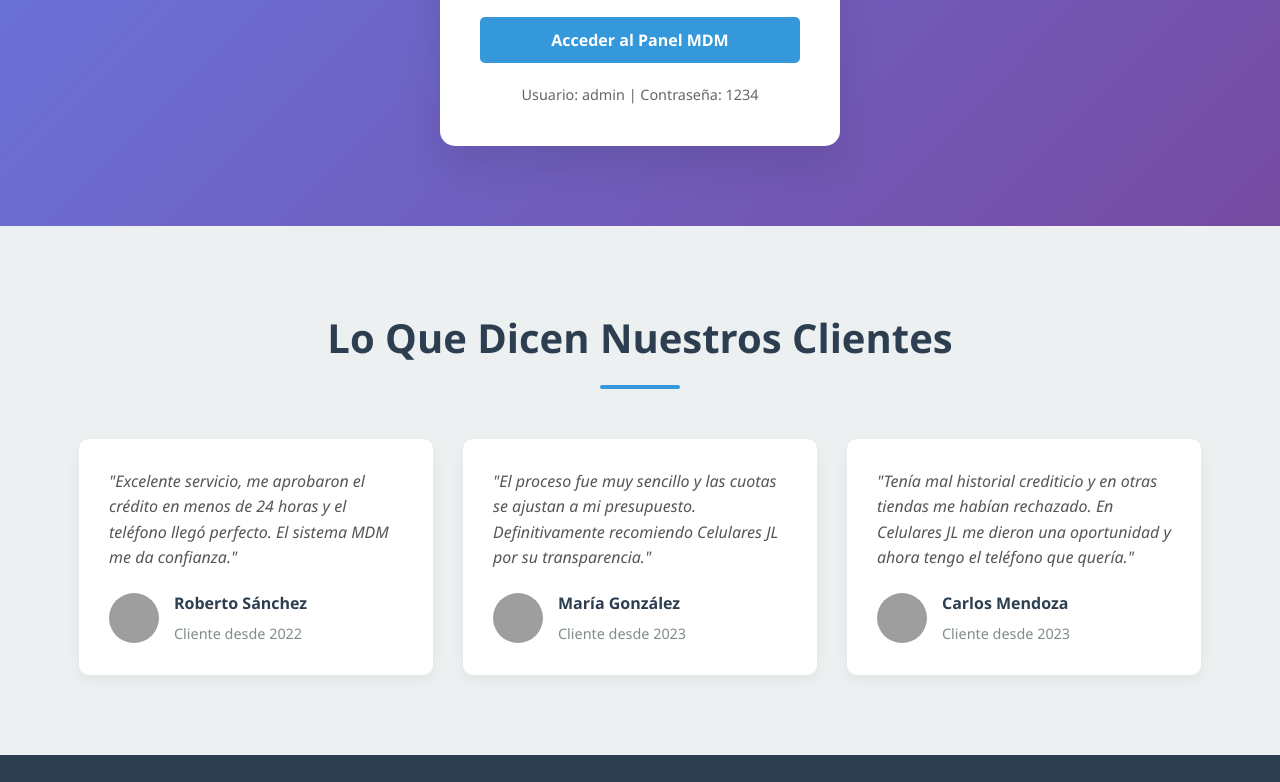
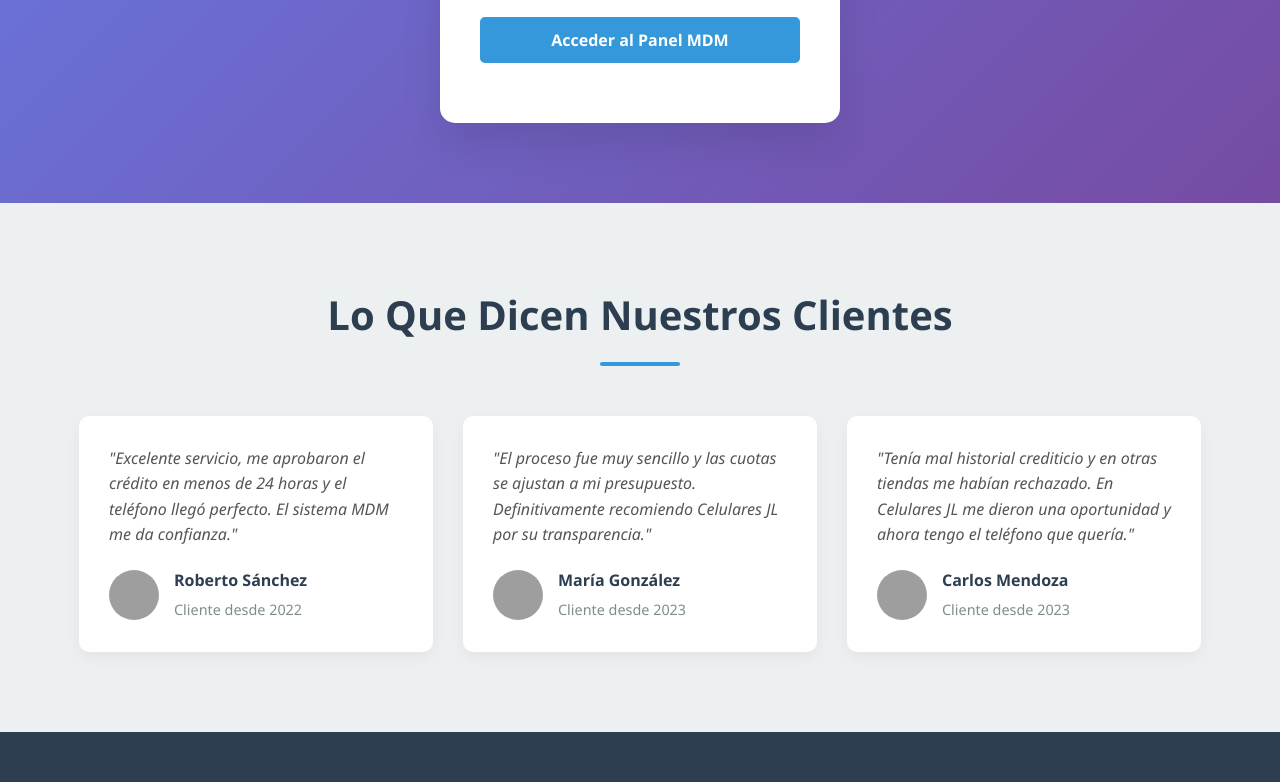
Before and after one commit to banueloslaraj-rgb/tienda-celulares-credito-JL, a plain HTML site: page index.html in a window 1280 px wide. Shown: the part 4104-4886 px from the top of the page. Drawn offline with Linux system fonts and the light colour scheme; grey boxes are pictures that could not be loaded.

Commit message:
Update index.html

```diff
--- a/index.html
+++ b/index.html
@@ -908,7 +908,7 @@
                     <button type="submit" class="btn" style="width: 100%;">Acceder al Panel MDM</button>
                 </form>
                 <p style="text-align: center; margin-top: 20px; color: #666; font-size: 0.9rem;">
-                    Usuario: admin | Contraseña: 1234
+
                 </p>
             </div>
 
```
